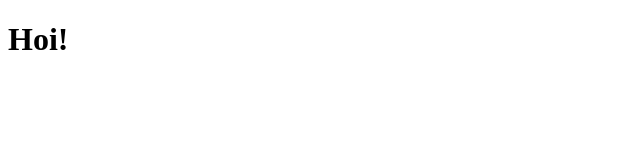
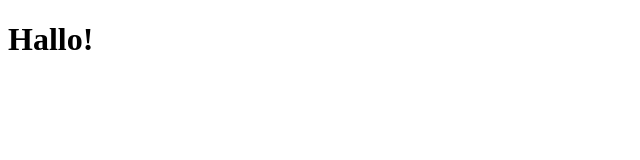
Before and after one commit to basjanpetersen/C-project, a plain HTML site: page index.html in a window 1280 px wide. Shown: the full height of the page, 0-640 px from the left. Drawn offline with Linux system fonts and the light colour scheme.

Commit message:
Veranding om te testen

```diff
--- a/index.html
+++ b/index.html
@@ -2,7 +2,7 @@
 <html>
     <body>
         <h1>
-            Hoi!
+            Hallo!
         </h1>
     </body>
 </html>
```
